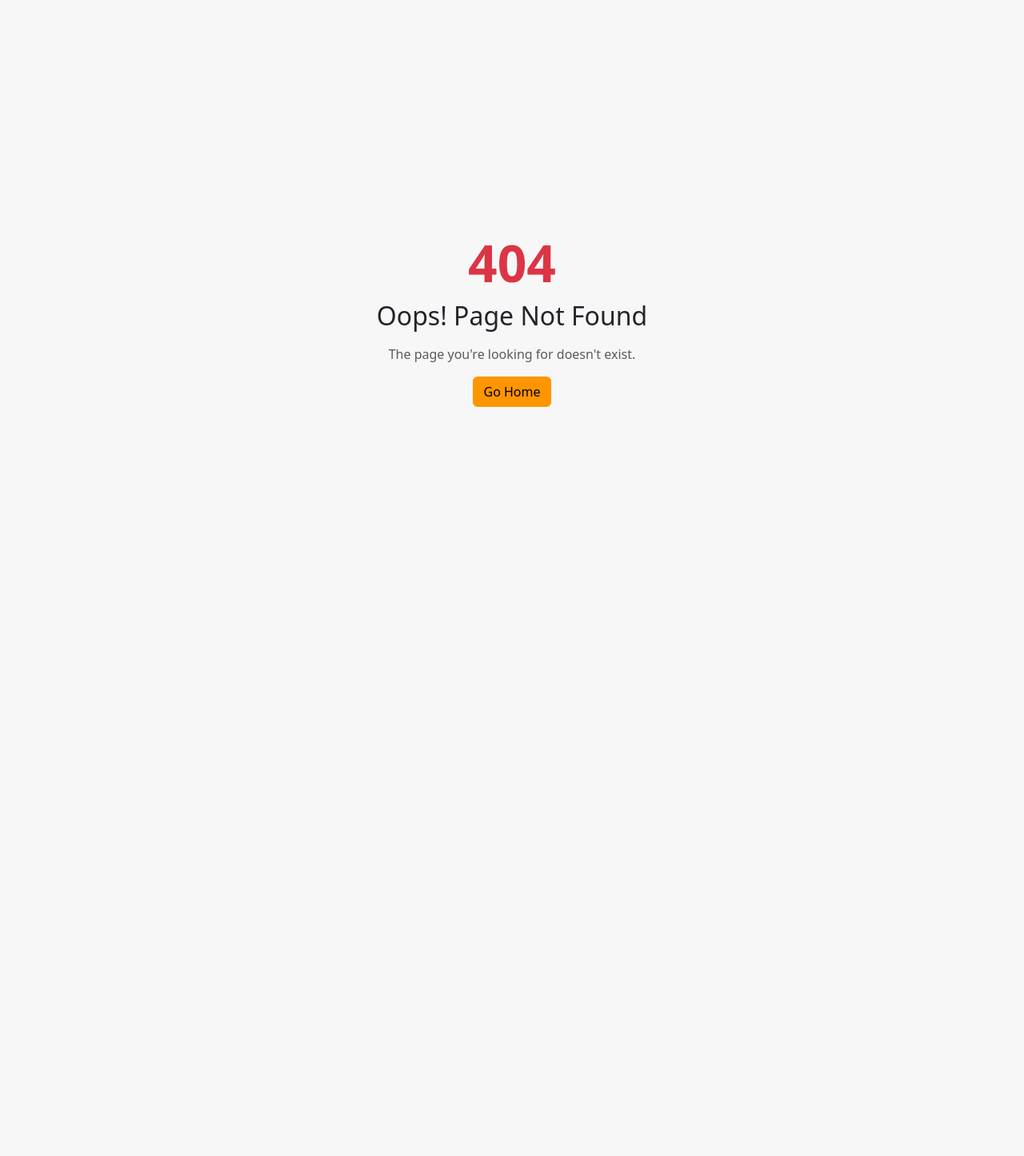
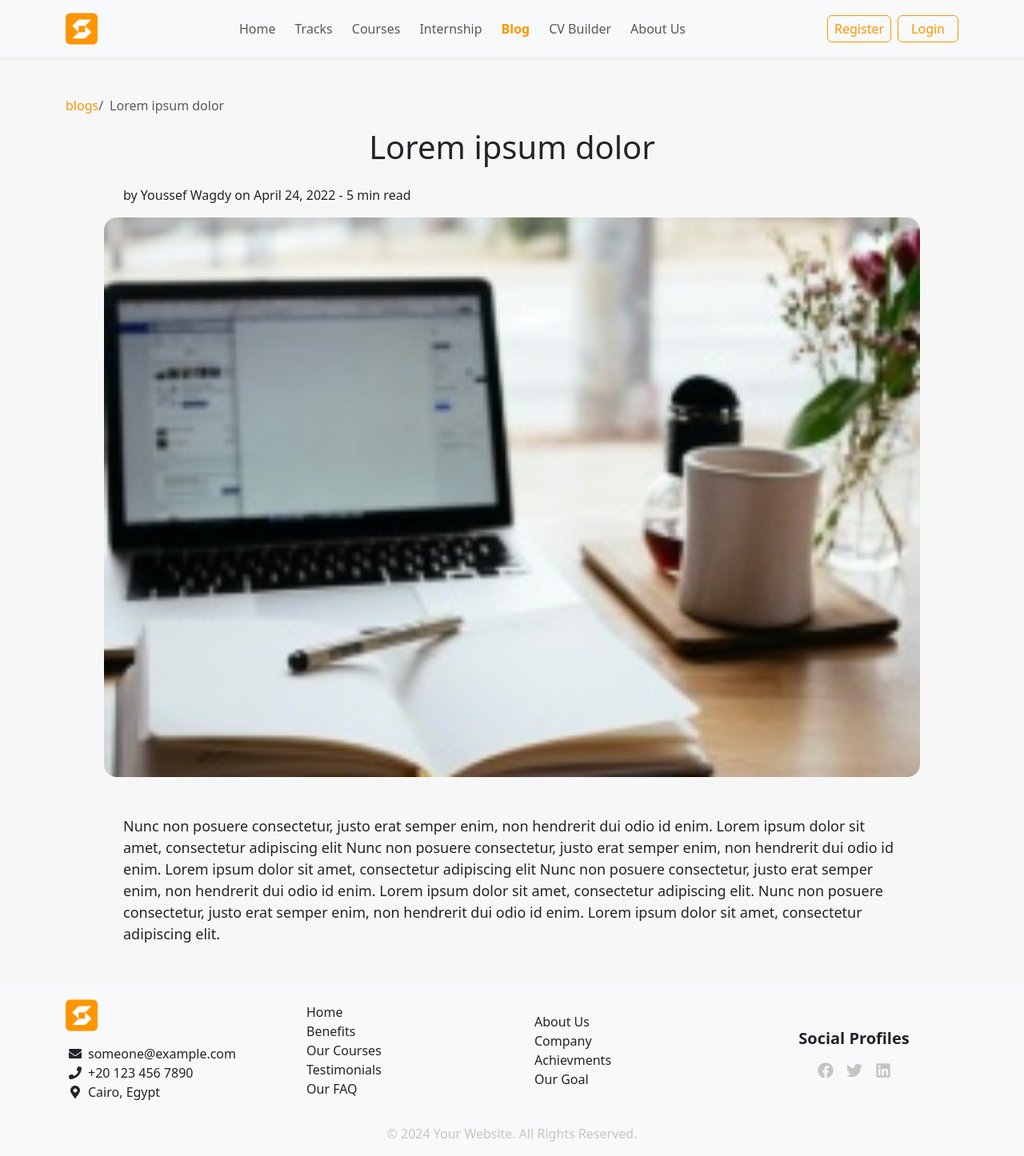
Before and after one commit to Usif-Wagdy/Academic-Guidance, a React (Create React App) app in the folder front-end/: page /blogs/1 in a window 1280 px wide. Before the commit this address had no page. Shown: the whole page at 80% size. Before the commit the page ends 800 px from the top, so only its background shows below. Built offline with nearby package versions, Linux system fonts and the light colour scheme; data requests are answered from the project's data file.

Commit message:
added new page blog view, fixed images autocrop

```diff
--- a/front-end/db.json
+++ b/front-end/db.json
@@ -137,40 +137,52 @@
   ],
   "blogs": [
     {
+      "id": "1",
+      "author": "youssef wagdy",
       "image": "one-1.jpg",
       "title": "Lorem ipsum dolor ",
       "date": "April 24, 2022 - 5 min read",
-      "description": "Nunc non posuere consectetur, justo erat semper enim, non hendrerit dui odio id enim. Lorem ipsum dolor sit amet, consectetur adipiscing elit."
+      "description": "Nunc non posuere consectetur, justo erat semper enim, non hendrerit dui odio id enim. Lorem ipsum dolor sit amet, consectetur adipiscing elit Nunc non posuere consectetur, justo erat semper enim, non hendrerit dui odio id enim. Lorem ipsum dolor sit amet, consectetur adipiscing elit Nunc non posuere consectetur, justo erat semper enim, non hendrerit dui odio id enim. Lorem ipsum dolor sit amet, consectetur adipiscing elit. Nunc non posuere consectetur, justo erat semper enim, non hendrerit dui odio id enim. Lorem ipsum dolor sit amet, consectetur adipiscing elit."
     },
     {
+      "id": "2",
+      "author": "youssef wagdy",
       "image": "two-1.jpg",
       "title": "Lorem ipsum dolor ",
       "date": "April 03, 2022 - 4 min read",
-      "description": "Nunc non posuere consectetur, justo erat semper enim, non hendrerit dui odio id enim. Lorem ipsum dolor sit amet, consectetur adipiscing elit."
+      "description": "Nunc non posuere consectetur, justo erat semper enim, non hendrerit dui odio id enim. Lorem ipsum dolor sit amet, consectetur adipiscing elit Nunc non posuere consectetur, justo erat semper enim, non hendrerit dui odio id enim. Lorem ipsum dolor sit amet, consectetur adipiscing elit Nunc non        posuere consectetur, justo erat semper enim, non hendrerit dui odio id enim. Lorem ipsum dolo      r sit amet, consectetur       adipisc     ing elit. Nunc non  posue              re consectetur, justo erat semper enim, non hendrerit dui odio id enim. Lorem ipsum dolor sit amet, consectetur adipiscing elit."
     },
     {
+      "id": "3",
+      "author": "youssef wagdy",
       "image": "three-1.jpg",
       "title": "Lorem ipsum dolor ",
       "date": "March 12, 2022 - 6 min read",
-      "description": "Nunc non posuere consectetur, justo erat semper enim, non hendrerit dui odio id enim. Lorem ipsum dolor sit amet, consectetur adipiscing elit."
+      "description": "Nunc non posuere consectetur, justo erat semper enim, non hendrerit dui odio id enim. Lorem ipsum dolor sit amet, consectetur adipiscing elit Nunc non posuere      consectetur, justo erat semper enim, non hendrerit dui odio id enim. Lorem ipsum dolor sit amet, consectetur adipiscing elit Nunc non posuere consectetur, justo erat semper enim, non hendrerit dui odio id enim. Lorem ipsum dolor sit amet, consectetur adipi      scing elit. Nunc non posuere consectetur, justo erat semper enim, non hendrerit dui odio id enim. Lorem ipsum dolor sit amet, consectetur adipiscing elit."
     },
     {
+      "id": "4",
+      "author": "youssef wagdy",
       "image": "four-1.jpg",
       "title": "Lorem ipsum dolor ",
       "date": "April 24, 2022 - 5 min read",
-      "description": "Nunc non posuere consectetur, justo erat semper enim, non hendrerit dui odio id enim. Lorem ipsum dolor sit amet, consectetur adipiscing elit."
+      "description": "Nunc non posuere consecte     tur, justo erat semper enim, non hendrerit dui odio id enim. Lorem ipsum dolor sit amet, consectetur adipiscing elit Nunc non posuer      e consectetur, justo erat semper enim, non hendrerit dui odio id enim. Lorem ipsum dolor sit amet, consectetur adipiscing elit Nunc non posuere consectetur, justo erat semper enim, non hendrerit dui odio id enim. Lorem ipsum dolor sit amet, consectetur adipiscing          elit. Nunc non posuere consectetur, justo erat semper enim, non hendrerit dui odio id enim. Lorem ipsum dolor sit amet, consectetur adipiscing elit."
     },
     {
+      "id": "5",
+      "author": "youssef wagdy",
       "image": "five-1.jpg",
       "title": "Lorem ipsum dolor ",
       "date": "April 03, 2022 - 4 min read",
-      "description": "Nunc non posuere consectetur, justo erat semper enim, non hendrerit dui odio id enim. Lorem ipsum dolor sit amet, consectetur adipiscing elit."
+      "description": "Nunc non posuere consectetur, justo erat semper enim, non hendrerit dui odio id enim. Lorem ipsum dolor sit amet, consectetur adipiscing elit Nunc non posuere cons    ectetur, justo erat semper enim, non hendrerit dui odio id enim. Lorem ipsum dolor sit amet, consectetur adipiscing elit Nunc non posuere consectetur, justo erat semper enim, non hendrerit dui odio id enim. Lorem ipsum dolor sit amet, consectetur adipiscing elit.     Nunc non posuere consectetur, justo erat semper enim, non hendrerit dui odio id enim. Lorem ipsum dolor sit amet, consectetur adipiscing elit."
     },
     {
+      "id": "6",
+      "author": "youssef wagdy",
       "image": "six-1.jpg",
       "title": "Lorem ipsum dolor ",
       "date": "March 12, 2022 - 6 min read",
-      "description": "Nunc non posuere consectetur, justo erat semper enim, non hendrerit dui odio id enim. Lorem ipsum dolor sit amet, consectetur adipiscing elit."
+      "description": "Nunc non posuere consectetur, justo erat semper enim, non hendrerit dui odio id enim. Lorem ipsum dolor sit amet, consectetur adipiscing elit Nunc non posuere consectetur, justo erat semper enim, non hend    rerit dui odio id enim. Lorem ipsum dolor sit amet, consectetur adipiscing elit Nunc non posuere consectetur, justo erat semper enim, non hendrerit dui odio id enim. Lorem ipsum dolor sit amet, consectetur adipiscing eli    t. Nunc non posuere consectetur, justo erat semper enim, non hendrerit dui odio id enim. Lorem ipsum dolor sit amet, consectetur adipiscing elit."
     }
   ],
   "users": [
--- /dev/null
+++ b/front-end/src/Components/BreadCrumbs/BreadCrumbs.jsx
@@ -0,0 +1,26 @@
+import { Link, useLocation } from "react-router-dom";
+import { Breadcrumb } from "react-bootstrap";
+
+export default function Breadcrumbs({ title }) {
+  const location = useLocation();
+  const pathSegments = location.pathname.split("/").filter(Boolean);
+
+  return (
+    <Breadcrumb className="my-3">
+      {pathSegments.map((segment, index) => {
+        const path = `/${pathSegments.slice(0, index + 1).join("/")}`;
+        const isLast = index === pathSegments.length - 1;
+
+        return isLast ? (
+          <Breadcrumb.Item key={path} active>
+            {title || decodeURIComponent(segment)}
+          </Breadcrumb.Item>
+        ) : (
+          <Breadcrumb.Item key={path} linkAs={Link} linkProps={{ to: path }}>
+            {decodeURIComponent(segment)}
+          </Breadcrumb.Item>
+        );
+      })}
+    </Breadcrumb>
+  );
+}
--- a/front-end/src/Components/Header/Header.jsx
+++ b/front-end/src/Components/Header/Header.jsx
@@ -20,12 +20,22 @@ export default function Header() {
   const navigate = useNavigate();
 
   useEffect(() => {
-    if (location.pathname.startsWith("/profile")) {
-      setActiveLink("/profile");
+    if (location.pathname.startsWith("/blogs")) {
+      setActiveLink("/blogs");
+    } else if (location.pathname.startsWith("/tracks")) {
+      setActiveLink("/tracks");
+    } else if (location.pathname.startsWith("/courses")) {
+      setActiveLink("/courses");
+    } else if (location.pathname.startsWith("/internship")) {
+      setActiveLink("/internship");
+    } else if (location.pathname.startsWith("/cvbuilder")) {
+      setActiveLink("/cvbuilder");
+    } else if (location.pathname.startsWith("/about")) {
+      setActiveLink("/about");
     } else {
       setActiveLink(location.pathname);
     }
-  }, [location, auth]);
+  }, [location.pathname, auth]);
 
   // Function to handle logout
   const handleLogout = () => {
--- a/front-end/src/Components/Testimonials/Testimonials.jsx
+++ b/front-end/src/Components/Testimonials/Testimonials.jsx
@@ -7,7 +7,7 @@ import "swiper/css/pagination";
 import { Card, Button, Container, Row, Col, Modal } from "react-bootstrap";
 import { FaArrowLeft, FaArrowRight } from "react-icons/fa";
 import testimonialsData from "../../Data/testimonialsData";
-import ReusableModal from "./TestiModal";
+import TestiModal from "./TestiModal";
 
 const MAX_TEXT_LENGTH = 100;
 
@@ -170,7 +170,7 @@ export default function Testimonials({ layout = "slider" }) {
       </Modal>
 
       {/* Infinite Scroll Modal (View All) */}
-      <ReusableModal
+      <TestiModal
         show={showModal}
         onClose={handleModalClose}
         title="All Testimonials"
--- a/front-end/src/Website/Auth/PrivateRoute.jsx
+++ b/front-end/src/Website/Auth/PrivateRoute.jsx
@@ -2,6 +2,6 @@ import { Navigate } from "react-router-dom";
 import Cookies from "js-cookie";
 
 export default function PrivateRoute({ children }) {
-  const token = Cookies.get("authToken");
-  return token ? children : <Navigate to="/auth/login" />;
+  const user = Cookies.get("userData");
+  return user ? children : <Navigate to="/auth/login" />;
 }
--- /dev/null
+++ b/front-end/src/Website/blogs/BlogView.jsx
@@ -0,0 +1,41 @@
+import { useParams } from "react-router-dom";
+import { useEffect, useState } from "react";
+import { Axios } from "../../api/axios";
+import { blogsAPI } from "../../api/Api";
+import { Container, Card } from "react-bootstrap";
+import BreadCrumbs from "../../Components/BreadCrumbs/BreadCrumbs";
+
+export default function BlogView() {
+  const { id } = useParams(); // Get blog ID from URL
+  const [blog, setBlog] = useState(null);
+
+  useEffect(() => {
+    Axios.get(`${blogsAPI}/${id}`)
+      .then((res) => setBlog(res.data))
+      .catch((err) => console.error(err));
+  }, [id]);
+
+  if (!blog) return <h2 className="text-center mt-5">Loading...</h2>;
+
+  return (
+    <Container className="my-5">
+      <BreadCrumbs title={blog.title} />
+      <div className="px-5">
+        <h1 className="text-center mb-4">{blog.title}</h1>
+        <p className="px-4">
+          by <span className="text-capitalize">{blog.author}</span> on{" "}
+          {blog.date}
+        </p>
+        <img
+          src={require(`../../Assets/blogs/${blog.image}`)}
+          alt="blog"
+          className="w-100 rounded-4 "
+          style={{ width: "100%", height: "700px" }}
+        />
+        <p className="text-start fs-16px fs-md-18px mt-5 px-4">
+          {blog.description}
+        </p>
+      </div>
+    </Container>
+  );
+}
--- a/front-end/src/Website/blogs/Blogs.jsx
+++ b/front-end/src/Website/blogs/Blogs.jsx
@@ -2,7 +2,9 @@ import { useEffect, useState } from "react";
 import { Axios } from "../../api/axios";
 import { blogsAPI } from "../../api/Api";
 import { Card, Container } from "react-bootstrap";
+import { Link } from "react-router-dom";
 
+const MAX_TEXT_LENGTH = 150;
 export default function Blogs() {
   const [blogs, setBlogs] = useState([]);
 
@@ -11,12 +13,14 @@ export default function Blogs() {
   }, []);
 
   const showBlogs = blogs.map((blog, i) => (
-    <div key={i} className="p-2 col-12 col-md-6 col-lg-4 mb-2 mb-md-5">
+    <div key={i} className="p-2 col-12 col-lg-6 col-xl-4 mb-2">
+      <Link to={`/blogs/${blog.id}`} className="text-decoration-none">
         <Card className="border-0 bg-info shadow-sm rounded-4">
           <Card.Img
             variant="top"
             src={require(`../../Assets/blogs/${blog.image}`)}
-          className="w-100  rounded-top-4"
+            className="rounded-4"
+            style={{ width: "100%", maxHeight: "318px" }}
           />
           <Card.Body>
             <Card.Title className="text-center fw-bold fs-22px">
@@ -26,10 +30,13 @@ export default function Blogs() {
             <Card.Title className="text-center fs-18px">{blog.date}</Card.Title>
 
             <Card.Text className="text-center fs-16px fs-md-18px">
-            {blog.description}
+              {blog.description.length > MAX_TEXT_LENGTH
+                ? `${blog.description.substring(0, MAX_TEXT_LENGTH)}...`
+                : blog.description}
             </Card.Text>
           </Card.Body>
         </Card>
+      </Link>
     </div>
   ));
 
--- a/front-end/src/index.css
+++ b/front-end/src/index.css
@@ -22,6 +22,7 @@ ul {
 }
 
 img {
+  display: block;
   background-size: cover;
   object-fit: cover;
   background-position: center;
--- a/front-end/src/index.jsx
+++ b/front-end/src/index.jsx
@@ -32,8 +32,9 @@ import ErrorPage from "./Website/Error/ErrorPage";
 
 import Dashboard from "./Website/Admin/Dashboard";
 import { AuthProvider } from "./Context/AuthProvider";
+import BlogView from "./Website/blogs/BlogView";
 
-// Layouts, main with header, auth without
+// Layout with header and footer
 const MainLayout = () => (
   <div className="d-flex flex-column min-vh-100 main">
     <Header />
@@ -62,6 +63,9 @@ root.render(
             <Route path="/tracks" element={<Tracks />} />
             <Route path="/blogs" element={<Blogs />} />
             <Route path="/about" element={<About />} />
+            <Route path="/blogs" element={<Blogs />} />
+            <Route path="/blogs/:id" element={<BlogView />} />
+            {/* Blog Details */}
             <Route
               path="/dashboard"
               element={
```
Lines whose indentation alone changed are shown as unchanged.
